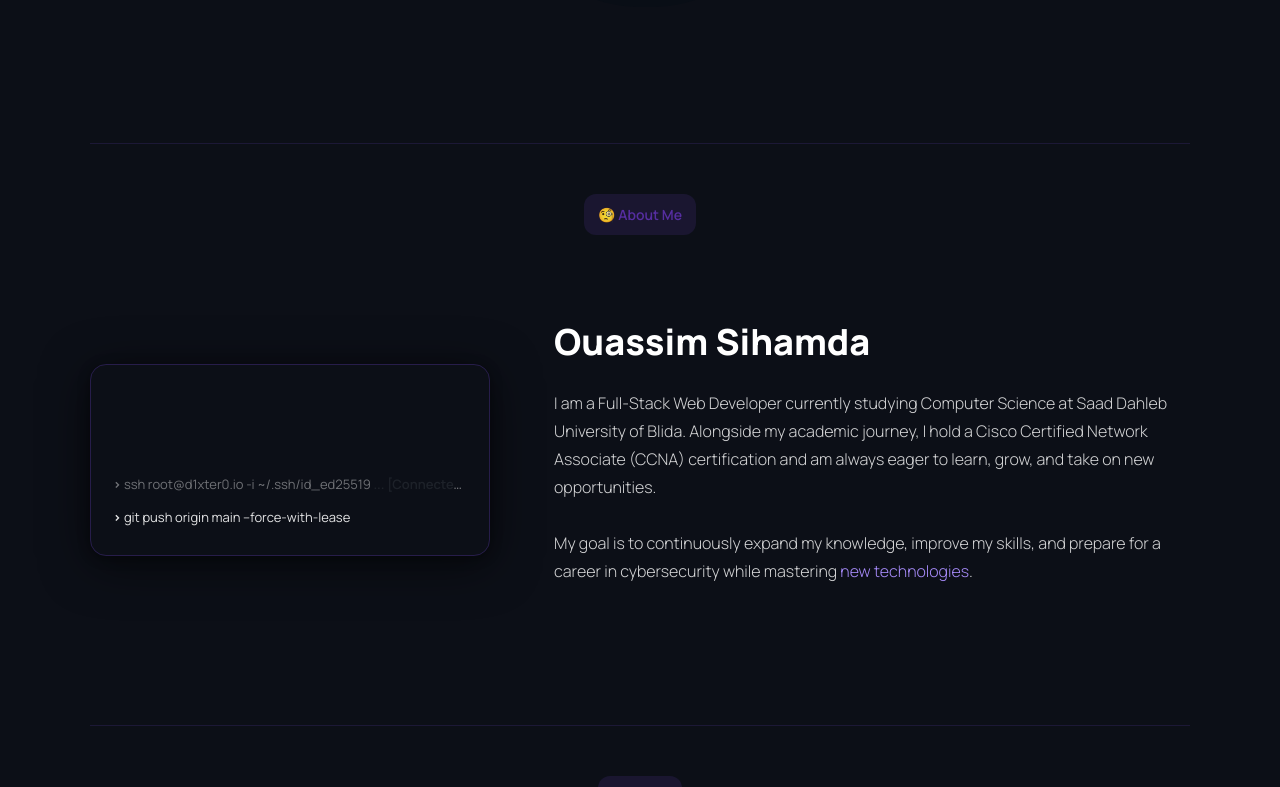
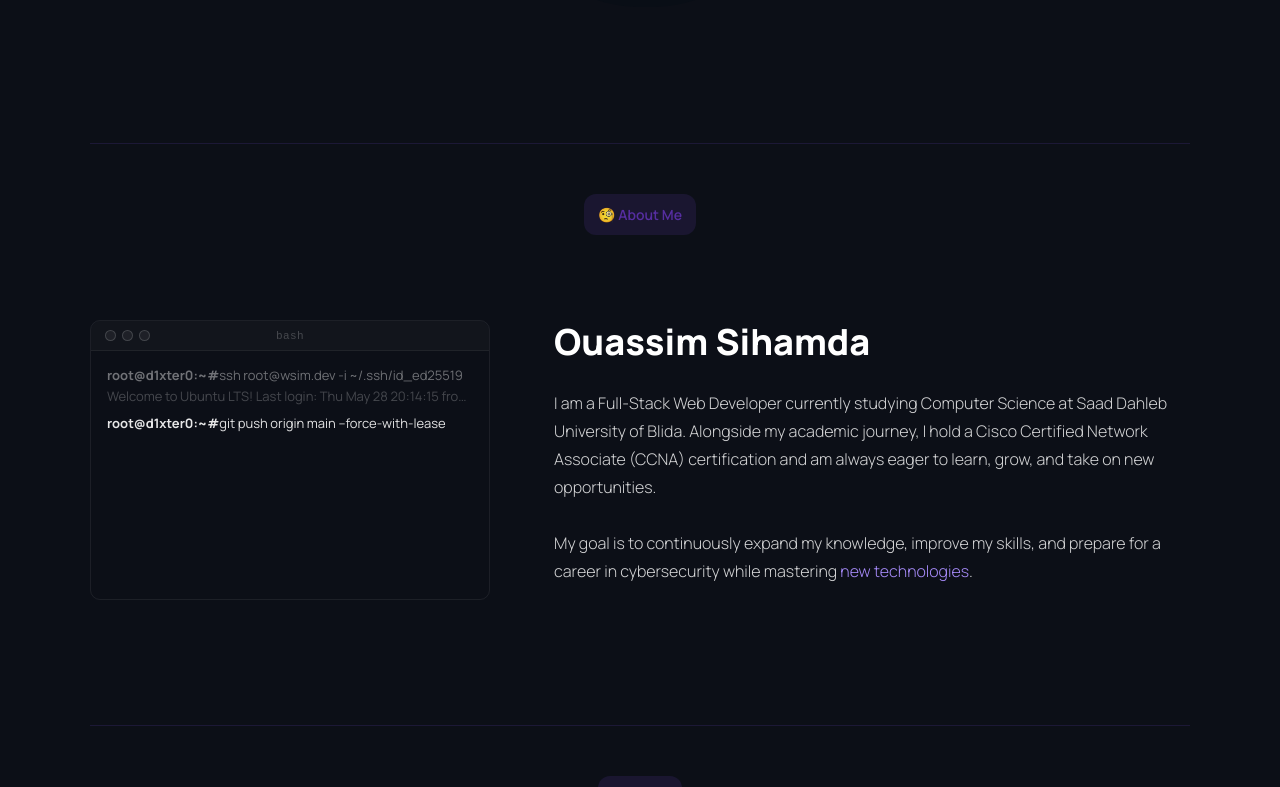
Before and after one commit to d1xter0/Portfolio-TS, a React (Vite) app in the folder frontend/: page / in a window 1280 px wide. Shown: the part 553-1340 px from the top of the page. Built offline with nearby package versions, Linux system fonts and the light colour scheme.

Commit message:
Redesign DevTerminal UI and update commands

```diff
--- a/frontend/components/DevTerminal.tsx
+++ b/frontend/components/DevTerminal.tsx
@@ -9,17 +9,41 @@ const MAX_HISTORY = 3;
 interface Cmd {
   cmd: string;
   result: string;
-  color: string;
 }
 
 const COMMANDS: Cmd[] = [
-  { cmd: "ssh root@d1xter0.io -i ~/.ssh/id_ed25519",  result: "... [Connected]",       color: "#32383f" },
-  { cmd: "git push origin main --force-with-lease",   result: "... [Rejected]",         color: "#a11e1e" },
-  { cmd: "git pull --rebase origin main",             result: "... [OK]",               color: "#32383f" },
-  { cmd: "git push origin main --force-with-lease",   result: "... [Deployed]",         color: "#0b3119e1" },
-  { cmd: "docker build -t d1xter0/api:latest .",      result: "... [Image Ready]",      color: "#32383f" },
-  { cmd: "openssl verify -CAfile chain.pem cert.pem", result: "... [Authorized]",       color: "#32383f" },
-  { cmd: "node server.js --secure",                   result: "... [Port 443 Active]",  color: "#32383f" },
+  {
+    cmd: "ssh root@wsim.dev -i ~/.ssh/id_ed25519",
+    result:
+      "Welcome to Ubuntu LTS! Last login: Thu May 28 20:14:15 from 192.168.1.2",
+  },
+  {
+    cmd: "git push origin main --force-with-lease",
+    result:
+      "To github.com:d1xter0/portfolio.git\n ! [rejected]        main -> main (fetch first)",
+  },
+  {
+    cmd: "git pull --rebase origin main",
+    result: "Successfully rebased and updated refs/heads/main.",
+  },
+  {
+    cmd: "git push origin main",
+    result:
+      "Counting objects: 100% (5/5), done.\n To github.com:d1xter0/portfolio.git\n   a1b2c3d..e5f6g7h  main -> main",
+  },
+  {
+    cmd: "docker build -t wsim/api:latest .",
+    result:
+      "Successfully built 3f6a91c2d4e8\nSuccessfully tagged wsim/api:latest",
+  },
+  {
+    cmd: "openssl verify -CAfile chain.pem cert.pem",
+    result: "cert.pem: OK",
+  },
+  {
+    cmd: "node server.js --secure",
+    result: "🚀 Production server running securely on https://localhost:443",
+  },
 ];
 
 export default function DevTerminal() {
@@ -28,9 +52,9 @@ export default function DevTerminal() {
   const [showResult, setShowResult] = useState(false);
   const [history, setHistory] = useState<Cmd[]>([]);
 
-  const activeRef  = useRef(false);
-  const timerRef   = useRef<ReturnType<typeof setTimeout> | null>(null);
-  const cmdIdxRef  = useRef(0);
+  const activeRef = useRef(false);
+  const timerRef = useRef<ReturnType<typeof setTimeout> | null>(null);
+  const cmdIdxRef = useRef(0);
   const charIdxRef = useRef(0);
 
   useEffect(() => {
@@ -56,7 +80,7 @@ export default function DevTerminal() {
           timerRef.current = setTimeout(() => {
             if (!activeRef.current) return;
             const completed = COMMANDS[cmdIdxRef.current];
-            setHistory(prev => [...prev, completed].slice(-MAX_HISTORY));
+            setHistory((prev) => [...prev, completed].slice(-MAX_HISTORY));
             setCurrentText("");
             setShowResult(false);
             cmdIdxRef.current = (cmdIdxRef.current + 1) % COMMANDS.length;
@@ -86,7 +110,7 @@ export default function DevTerminal() {
           clearTimer();
         }
       },
-      { threshold: 0.3 }
+      { threshold: 0.3 },
     );
 
     io.observe(wrap);
@@ -104,28 +128,40 @@ export default function DevTerminal() {
       ref={wrapRef}
       className="dev-terminal"
       role="img"
-      aria-label="Live terminal displaying cybersecurity and development commands being executed"
+      aria-label="Live terminal displaying cybersecurity and development commands"
     >
+      <div className="dt-header" aria-hidden="true">
+        <div className="dt-controls">
+          <span className="dt-ctrl" />
+          <span className="dt-ctrl" />
+          <span className="dt-ctrl" />
+        </div>
+        <span className="dt-title">bash</span>
+      </div>
+
       <div className="dt-screen">
         {history.map((item, i) => (
           <div key={i} className="dt-row dt-row--done">
-            <span className="dt-prompt">{"> "}</span>
-            <span className="dt-cmd">{item.cmd}</span>
-            <span className="dt-result" style={{ color: item.color }}>
-              {" " + item.result}
-            </span>
+            <div className="dt-cmdline">
+              <span className="dt-prompt">root@d1xter0:~# </span>
+              <span className="dt-cmd">{item.cmd}</span>
+            </div>
+            <span className="dt-result">{item.result}</span>
           </div>
         ))}
 
         <div className="dt-row dt-row--active">
-          <span className="dt-prompt">{"> "}</span>
-          <span className="dt-cmd">{currentText}</span>
-          {showResult ? (
-            <span className="dt-result" style={{ color: activeCmdEntry.color }}>
-              {" " + activeCmdEntry.result}
-            </span>
-          ) : (
-            <span className="dt-blink-cur" aria-hidden="true">_</span>
+          <div className="dt-cmdline">
+            <span className="dt-prompt">root@d1xter0:~# </span>
+            <span className="dt-cmd">{currentText}</span>
+            {!showResult && (
+              <span className="dt-blink-cur" aria-hidden="true">
+                _
+              </span>
+            )}
+          </div>
+          {showResult && (
+            <span className="dt-result">{activeCmdEntry.result}</span>
           )}
         </div>
       </div>
--- a/frontend/src/main.tsx
+++ b/frontend/src/main.tsx
@@ -3,7 +3,7 @@ import { createRoot } from 'react-dom/client'
 import './styles/index.css'
 import App from './App.tsx'
 //import './i18n'
-import { Analytics } from "@vercel/analytics/next";
+import { Analytics } from '@vercel/analytics/react';
 
 createRoot(document.getElementById('root')!).render(
   <StrictMode>
--- a/frontend/src/styles/App.css
+++ b/frontend/src/styles/App.css
@@ -122,44 +122,78 @@
 .dev-terminal {
   width: 400px;
   flex-shrink: 0;
-  border-radius: 16px;
+  border-radius: 10px;
   overflow: hidden;
-  border: 1px solid rgba(122, 74, 226, 0.25);
-  box-shadow:
-    0 8px 48px rgba(0, 0, 0, 0.55),
-    0 2px 12px rgba(0, 0, 0, 0.35);
-  transition:
-    background-color 0.3s ease-in-out,
-    border-color 0.3s ease-in-out,
-    box-shadow 0.3s ease-in-out,
-    transform 0.25s ease-in-out,
-    opacity 0.25s ease-in-out;
+  border: 1px solid rgba(255, 255, 255, 0.07);
+  transition: box-shadow 0.35s ease;
 }
 
 .dev-terminal:hover {
-  transform: scale(1.05);
-  opacity: 0.8;
+  box-shadow:
+    0 0 0 1px rgba(122, 74, 226, 0.3),
+    0 8px 40px rgba(122, 74, 226, 0.22),
+    0 2px 16px rgba(0, 0, 0, 0.45);
+}
+
+.dt-header {
+  display: flex;
+  align-items: center;
+  padding: 9px 14px;
+  border-bottom: 1px solid rgba(255, 255, 255, 0.06);
+  background: rgba(255, 255, 255, 0.025);
+  position: relative;
+}
+
+.dt-controls {
+  display: flex;
+  gap: 6px;
+  align-items: center;
+}
+
+.dt-ctrl {
+  width: 11px;
+  height: 11px;
+  border-radius: 50%;
+  border: 1px solid rgba(255, 255, 255, 0.16);
+  background: rgba(255, 255, 255, 0.05);
+  flex-shrink: 0;
+}
+
+.dt-title {
+  position: absolute;
+  left: 50%;
+  transform: translateX(-50%);
+  font-family: "JetBrains Mono", "Fira Code", ui-monospace, monospace;
+  font-size: 11px;
+  color: rgba(255, 255, 255, 0.22);
+  letter-spacing: 0.04em;
+  pointer-events: none;
+  user-select: none;
 }
 
 .dt-screen {
-  padding: 26px 22px;
-  min-height: 190px;
+  height: 248px;
   overflow: hidden;
   display: flex;
   flex-direction: column;
-  justify-content: flex-end;
-  gap: 10px;
+  justify-content: flex-start;
+  gap: 6px;
+  padding: 14px 16px;
 }
 
 .dt-row {
-  display: block;
+  display: flex;
+  flex-direction: column;
   font-size: 13px;
   line-height: 1.6;
   font-family: "JetBrains Mono", "Fira Code", "Cascadia Code", ui-monospace,
     monospace;
+}
+
+.dt-cmdline {
+  display: flex;
   white-space: nowrap;
   overflow: hidden;
-  text-overflow: ellipsis;
 }
 
 .dt-row--done {
@@ -173,14 +207,21 @@
 .dt-prompt {
   color: rgba(255, 255, 255, 0.9);
   font-weight: 700;
+  flex-shrink: 0;
 }
 
 .dt-cmd {
   color: rgba(255, 255, 255, 0.88);
+  overflow: hidden;
+  text-overflow: ellipsis;
 }
 
 .dt-result {
-  font-weight: 600;
+  color: rgba(255, 255, 255, 0.5);
+  font-weight: 400;
+  white-space: nowrap;
+  overflow: hidden;
+  text-overflow: ellipsis;
 }
 
 .dt-blink-cur {
```
